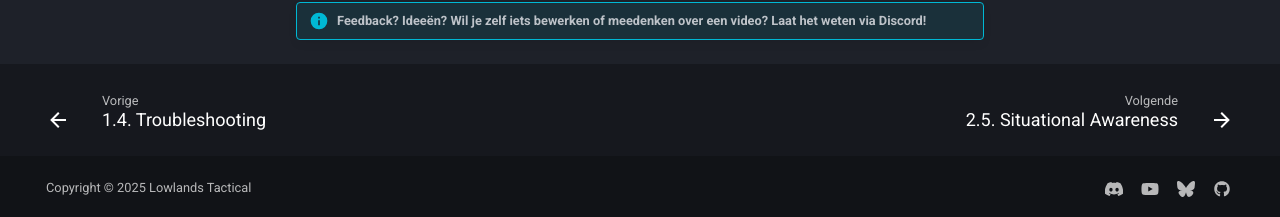
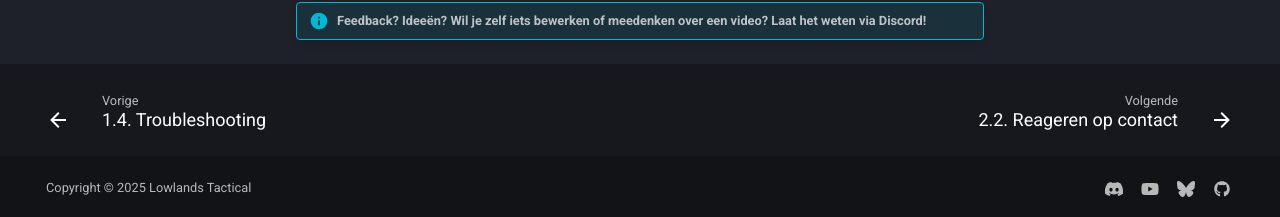
Before and after one commit to Lowlands-Tactical/LT-Wiki, an MkDocs documentation site: the page built from docs/1_algemene_informatie/1_5_mediabeleid.md, in a window 1280 px wide and 900 px high, scrolled down 1679 px. Shown: the part 680-897 px from the top of the window. Built offline with MkDocs 1.6.1 and Material for MkDocs 9.7.7, drawn with Linux system fonts in a browser that asks for light colours; comment, search, counter and statistics services are not loaded; some of the changed lines change nothing that is shown.

Commit message:
Aanpassingen volgorde navigatie menu mkdocs

```diff
--- a/mkdocs.yml
+++ b/mkdocs.yml
@@ -32,19 +32,19 @@
     - 1.4. Troubleshooting: 1_algemene_informatie/1_4_troubleshooting.md
     - 1.5. Mediabeleid: 1_algemene_informatie/1_5_mediabeleid.md
   - 2. Basisvaardigheden:
-    - 2.1. Basis EHBO: 2_basisvaardigheden/2_1_basis_ehbo.md
-    - 2.2. Navigeren: 2_basisvaardigheden/2_2_navigeren.md
-    - 2.3. RAD: 2_basisvaardigheden/2_3_richting_afstand_doel.md
-    - 2.4. Reageren op Contact: 2_basisvaardigheden/2_4_reageren_op_contact.md
-    - 2.5. Situational Awareness: 2_basisvaardigheden/2_5_situational_awareness.md
-    - 2.6. Optreden Verstedelijkt Gebied: 2_basisvaardigheden/2_6_optreden_verstedelijkt_gebied.md
-    - 2.7. Communicatie: 2_basisvaardigheden/2_7_communicatie.md
+    - 2.1. Gevechtsorde: 2_bassisvaardigheden/2_1_gevechtsorde.md
+    - 2.2. Reageren op contact: 2_basisvaardigheden/2_2_reageren_op_contact.md
+    - 2.3. Uitroepen van contact: 2_basisvaardigheden/2_3_uitroepen_van_contact.md
+    - 2.4. Communicatie: 2_basisvaardigheden/2_4_communicatie.md
+    - 2.5. Situational awareness: 2_basisvaardigheden/2_5_situational_awareness.md
+    - 2.6. Basis EHBO: 2_basisvaardigheden/2_6_basis_ehbo.md
+    - 2.7. Navigeren: 2_basisvaardigheden/2_7_navigeren.md
+    - 2.8. Optreden Verstedelijkt Gebied: 2_basisvaardigheden/2_8_optreden_verstedelijkt_gebied.md
   - 3. Vuurteam Rollen:
-    - 3.1. Grenadier: 3_vuurteam_rollen/3_1_grenadier.md
-    - 3.2. Anti Tank: 3_vuurteam_rollen/3_2_anti_tank.md
-    - 3.3. Medic: 3_vuurteam_rollen/3_3_medic.md
-    - 3.4. Engineer: 3_vuurteam_rollen/3_4_engineer.md
-    - 3.5. DMR: 3_vuurteam_rollen/3_5_dmr.md
+    - 3.1. Autorifleman: 3_vuurteam_rollen/3_1_autorifleman.md
+    - 3.2. Grenadier: 3_vuurteam_rollen/3_2_grenadier.md
+    - 3.3. Anti Tank: 3_vuurteam_rollen/3_3_anti_tank.md
+    - 3.4. Medic: 3_vuurteam_rollen/3_4_medic.md
   - 4. Voertuigen:
     - 4.1. Voertuigen: 4_voertuigen/4_1_voertuigen.md
     - 4.2. Fastrope: 4_voertuigen/4_2_fastrope.md
@@ -52,12 +52,14 @@
     - 4.4. Heli Pilot: 4_voertuigen/4_4_heli_pilot.md
     - 4.5. Jet Pilot: 4_voertuigen/4_5_jet_pilot.md
   - 5. Speciale Rollen:
-    - 5.1. J-TAC: 5_speciale_rollen/5_1_j_tag.md
-    - 5.2. Mortier: 5_speciale_rollen/5_2_mortier.md
+    - 5.1. EOD: 5_speciale_rollen/5_1_eod.md
+    - 5.2. J-TAC: 5_speciale_rollen/5_2_j_tag.md
+    - 5.3. Mortier: 5_speciale_rollen/5_3_mortier.md
   - 6. Leiding:
-    - 6.1. GC: 6_leiding/6_1_gc.md
-    - 6.2. VTL: 6_leiding/6_2_vtl.md
-    - 6.3. Map Marker Setter: 6_leiding/6_3_ms.md
+    - 6.1. Peletonscommandant: 6_leiding/6_1_pc.md
+    - 6.2. Groepscommandant: 6_leiding/6_2_gc.md
+    - 6.3. Vuurteamleider: 6_leiding/6_3_vtl.md
+    - 6.4. Map Marker Setter: 6_leiding/6_4_ms.md
   - 7. Missiemakers:
     - 7.1. Scenario Eisen: 7_missiemakers/7_1_scenario_eisen.md
     - 7.2. Template H3: 7_missiemakers/7_2_template_h3.md
```
